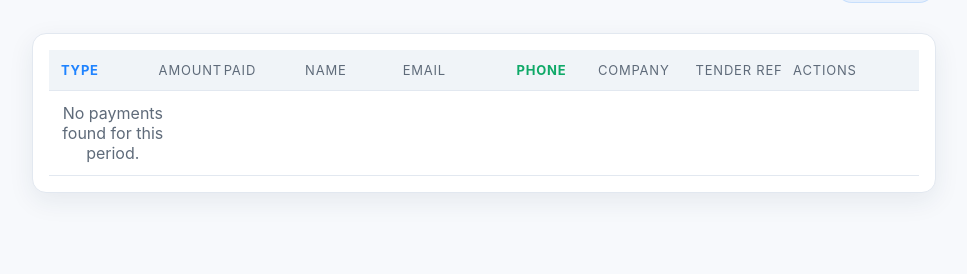
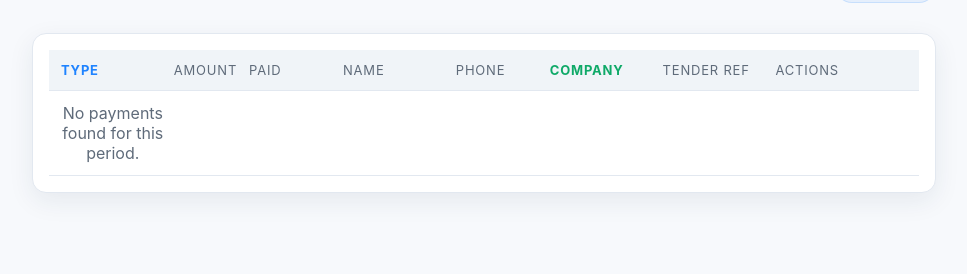
Before and after one commit to dadwert90-boop/BekinTenders, a Flask app: template templates/admin_users.html in a window 1280 px wide. Shown: the part 394-668 px from the top of the page, without its empty margins (276-1243 px from the left). Run offline with Flask 3, Linux system fonts and the light colour scheme; the template is opened without the code that fills it, so the values that code supplies are empty; some libraries are stand-ins or nearby versions.

Commit message:
Remove email column from payments

```diff
--- a/static/styles.css
+++ b/static/styles.css
@@ -291,7 +291,7 @@ button {
 .table-row.users { grid-template-columns: 1.2fr 2fr 1.4fr 1.1fr 0.8fr 0.9fr 1fr; }
 .table-row.taxonomy { grid-template-columns: 2.6fr 1fr; }
 .table-row.emails { grid-template-columns: 1.6fr 2.8fr 1fr 0.7fr 0.8fr; }
-.table-row.payments { grid-template-columns: 1.2fr 0.8fr 1fr 1.2fr 1.4fr 1fr 1.2fr 1.2fr 1.4fr; }
+.table-row.payments { grid-template-columns: 1.2fr 0.8fr 1fr 1.2fr 1fr 1.2fr 1.2fr 1.4fr; }
 .muted { color: var(--muted); }
 
 .pill { display: inline-flex; align-items: center; padding: 4px 10px; border-radius: 999px; font-size: 12px; font-weight: 700; }
--- a/templates/admin_users.html
+++ b/templates/admin_users.html
@@ -67,7 +67,6 @@
         <div>Amount</div>
         <div>Paid</div>
         <div>Name</div>
-        <div>Email</div>
         <div>Phone</div>
         <div>Company</div>
         <div>Tender ref</div>
@@ -85,7 +84,6 @@
           {% endif %}
         </div>
         <div class="wrap">{{ row.full_name }}</div>
-        <div class="wrap">{{ row.email }}</div>
         <div class="wrap">{{ row.phone }}</div>
         <div class="wrap">{{ row.company }}</div>
         <div class="wrap">{{ row.tender_ref }}</div>
```
